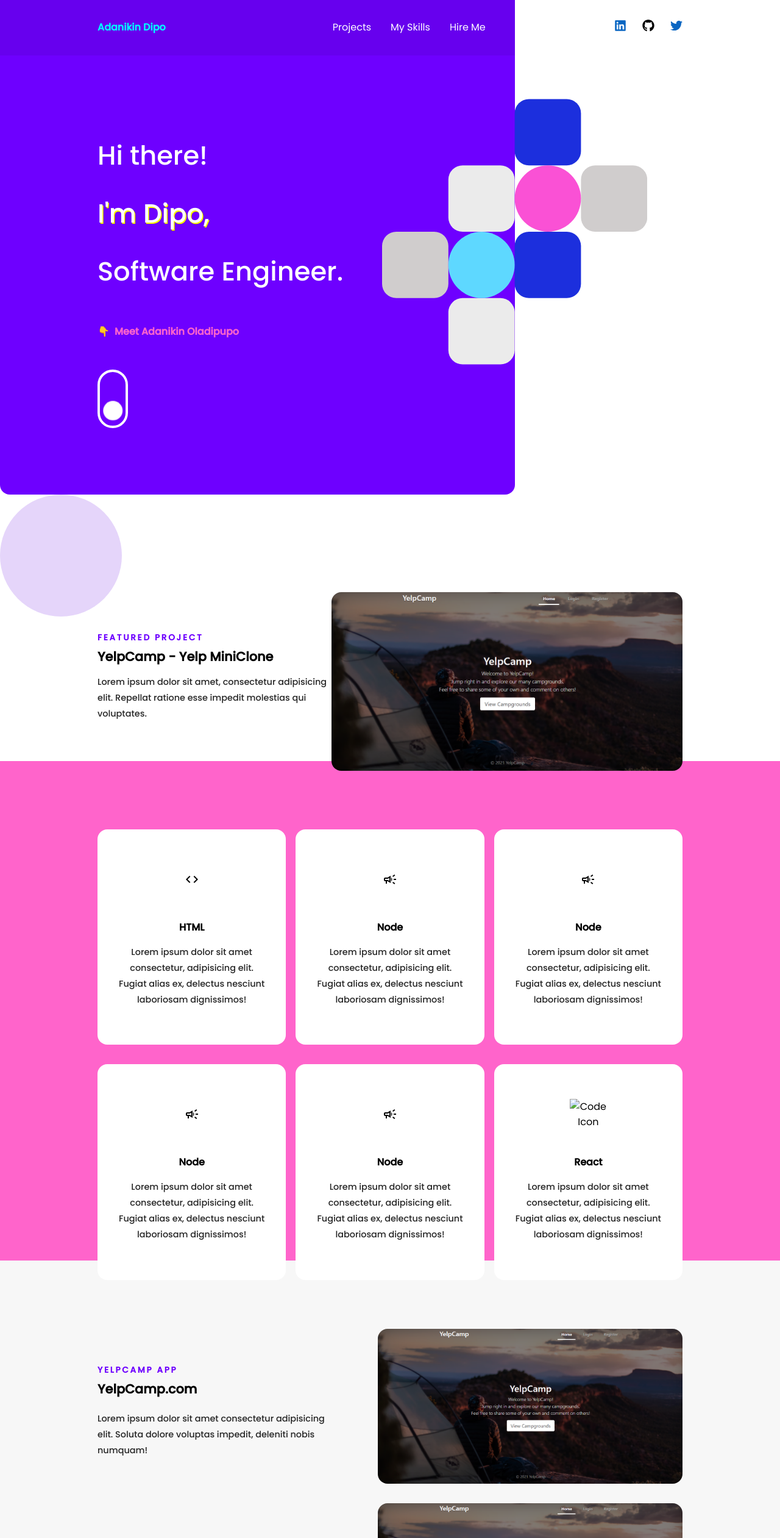
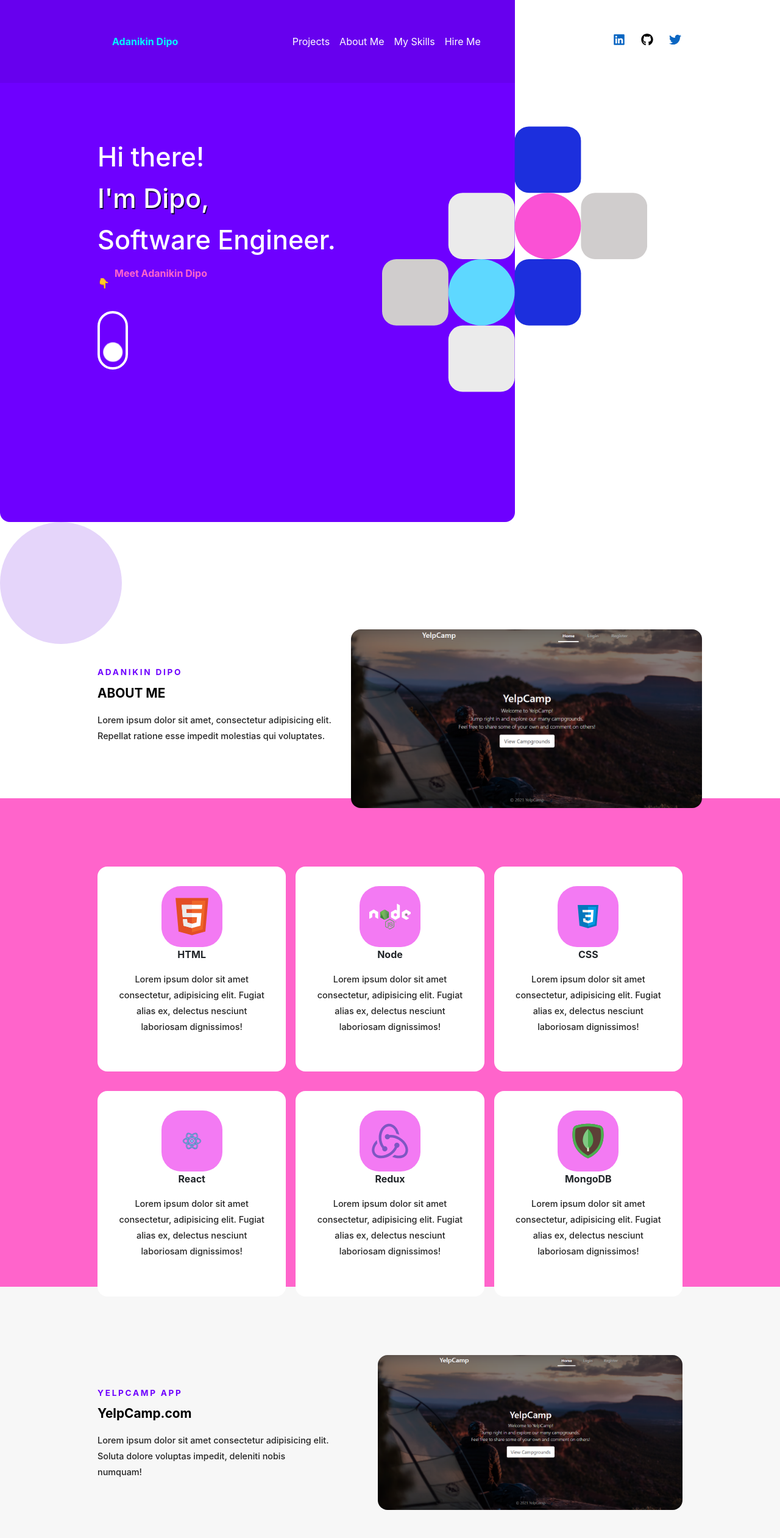
Before and after one commit to deeppsy/portfolio, a plain HTML site: page index.html in a window 1280 px wide. Shown: the top 2522 px of the page at 61% size. Drawn offline with nearby package versions, Linux system fonts and the light colour scheme.

Commit message:
finish second design with mano modification

```diff
--- a/index.html
+++ b/index.html
@@ -5,9 +5,16 @@
     <meta http-equiv="X-UA-Compatible" content="IE=edge" />
     <meta name="viewport" content="width=device-width, initial-scale=1.0" />
     <title>Adanikin Dipo</title>
+
     <link rel="stylesheet" href="style.css" />
     <link rel="stylesheet" href="media.css" />
     <link rel="stylesheet" href="animation.css" />
+    <link
+      rel="stylesheet"
+      href="https://maxcdn.bootstrapcdn.com/bootstrap/4.0.0/css/bootstrap.min.css"
+      integrity="sha384-Gn5384xqQ1aoWXA+058RXPxPg6fy4IWvTNh0E263XmFcJlSAwiGgFAW/dAiS6JXm"
+      crossorigin="anonymous"
+    />
 
     <script src="script.js" defer></script>
   </head>
@@ -15,13 +22,49 @@
   <body>
     <div class="nav-container">
       <header>
-        <a href="index.html" class="logo">Adanikin Dipo</a>
-        <nav>
-          <ul>
-            <li><a href="#projects">Projects</a></li>
-            <li><a href="#skills">My Skills</a></li>
-            <li><a href="#contact-me">Hire Me</a></li>
-          </ul>
+        <nav class="navbar navbar-expand-lg navbar-light">
+          <button
+            class="navbar-toggler"
+            type="button"
+            data-toggle="collapse"
+            data-target="#navbarNav"
+            aria-controls="navbarNav"
+            aria-expanded="false"
+            aria-label="Toggle navigation"
+          >
+            <span class="navbar-toggler-icon"></span>
+          </button>
+          <a class="navbar-brand" href="#contact-me">Hire Me</a>
+
+          <div class="collapse navbar-collapse" id="navbarNav">
+            <ul class="navbar-nav">
+              <li class="nav-item active">
+                <a class="nav-link logo" href="index.html"
+                  >Adanikin Dipo <span class="sr-only">(current)</span></a
+                >
+              </li>
+
+              <li class="nav-item">
+                <ul>
+                  <li class="nav-item">
+                    <a class="nav-link" href="#projects">Projects</a>
+                  </li>
+
+                  <li class="nav-item">
+                    <a class="nav-link" href="#about-me">About Me</a>
+                  </li>
+
+                  <li class="nav-item">
+                    <a class="nav-link" href="#skills">My Skills</a>
+                  </li>
+
+                  <li class="nav-item hide">
+                    <a class="nav-link" href="#contact-me">Hire Me</a>
+                  </li>
+                </ul>
+              </li>
+            </ul>
+          </div>
         </nav>
       </header>
       <div class="social-header">
@@ -93,7 +136,7 @@
         </div>
         <div class="meet stagger1">
           <span>👇</span>
-          <p>Meet Adanikin Oladipupo</p>
+          <p>Meet Adanikin Dipo</p>
         </div>
         <svg
           width="102"
@@ -197,11 +240,11 @@
       </svg>
     </div>
 
-    <section class="featured">
+    <section class="featured" id="about-me">
       <div class="left">
         <div class="inner transition2">
-          <p class="subtitle">Featured Project</p>
-          <a href="#" class="featured-title">YelpCamp - Yelp MiniClone</a>
+          <p class="subtitle">Adanikin Dipo</p>
+          <p class="featured-title">ABOUT ME</p>
           <p class="featured-desc">
             Lorem ipsum dolor sit amet, consectetur adipisicing elit. Repellat
             ratione esse impedit molestias qui voluptates.
@@ -219,8 +262,11 @@
       <div class="skills-container">
         <ul>
           <li class="transition2">
-            <div class="icon-container one">
-              <img src="/assets/code_black_24dp.svg" alt="Code Icon" />
+            <div class="icon-container">
+              <img
+                src="/images/html5-without-wordmark-color.svg"
+                alt="HTML Image"
+              />
             </div>
             <p class="skill-title">HTML</p>
             <p class="featured-desc skill-desc">
@@ -230,8 +276,8 @@
           </li>
 
           <li class="transition2">
-            <div class="icon-container two">
-              <img src="/assets/campaign_black_24dp.svg" alt="Code Icon" />
+            <div class="icon-container">
+              <img src="/images/node.svg" alt="Code Icon" />
             </div>
             <p class="skill-title">Node</p>
             <p class="featured-desc skill-desc">
@@ -241,10 +287,10 @@
           </li>
 
           <li class="transition2">
-            <div class="icon-container two">
-              <img src="/assets/campaign_black_24dp.svg" alt="Code Icon" />
+            <div class="icon-container">
+              <img src="/images/icons8-css3.svg" alt="Code Icon" />
             </div>
-            <p class="skill-title">Node</p>
+            <p class="skill-title">CSS</p>
             <p class="featured-desc skill-desc">
               Lorem ipsum dolor sit amet consectetur, adipisicing elit. Fugiat
               alias ex, delectus nesciunt laboriosam dignissimos!
@@ -252,10 +298,10 @@
           </li>
 
           <li class="transition2">
-            <div class="icon-container two">
-              <img src="/assets/campaign_black_24dp.svg" alt="Code Icon" />
+            <div class="icon-container">
+              <img src="/images/icons8-react.svg" alt="Code Icon" />
             </div>
-            <p class="skill-title">Node</p>
+            <p class="skill-title">React</p>
             <p class="featured-desc skill-desc">
               Lorem ipsum dolor sit amet consectetur, adipisicing elit. Fugiat
               alias ex, delectus nesciunt laboriosam dignissimos!
@@ -263,10 +309,10 @@
           </li>
 
           <li class="transition2">
-            <div class="icon-container two">
-              <img src="/assets/campaign_black_24dp.svg" alt="Code Icon" />
+            <div class="icon-container">
+              <img src="/images/icons8-redux.svg" alt="Code Icon" />
             </div>
-            <p class="skill-title">Node</p>
+            <p class="skill-title">Redux</p>
             <p class="featured-desc skill-desc">
               Lorem ipsum dolor sit amet consectetur, adipisicing elit. Fugiat
               alias ex, delectus nesciunt laboriosam dignissimos!
@@ -274,13 +320,10 @@
           </li>
 
           <li class="transition2">
-            <div class="icon-container three">
-              <img
-                src="/assets/maps_home_work_black_24dp.svg"
-                alt="Code Icon"
-              />
+            <div class="icon-container">
+              <img src="/images/icons8-mongodb.svg" alt="Code Icon" />
             </div>
-            <p class="skill-title">React</p>
+            <p class="skill-title">MongoDB</p>
             <p class="featured-desc skill-desc">
               Lorem ipsum dolor sit amet consectetur, adipisicing elit. Fugiat
               alias ex, delectus nesciunt laboriosam dignissimos!
@@ -396,6 +439,22 @@
     </section>
 
     <script
+      src="https://code.jquery.com/jquery-3.2.1.slim.min.js"
+      integrity="sha384-KJ3o2DKtIkvYIK3UENzmM7KCkRr/rE9/Qpg6aAZGJwFDMVNA/GpGFF93hXpG5KkN"
+      crossorigin="anonymous"
+    ></script>
+    <script
+      src="https://cdnjs.cloudflare.com/ajax/libs/popper.js/1.12.9/umd/popper.min.js"
+      integrity="sha384-ApNbgh9B+Y1QKtv3Rn7W3mgPxhU9K/ScQsAP7hUibX39j7fakFPskvXusvfa0b4Q"
+      crossorigin="anonymous"
+    ></script>
+    <script
+      src="https://maxcdn.bootstrapcdn.com/bootstrap/4.0.0/js/bootstrap.min.js"
+      integrity="sha384-JZR6Spejh4U02d8jOt6vLEHfe/JQGiRRSQQxSfFWpi1MquVdAyjUar5+76PVCmYl"
+      crossorigin="anonymous"
+    ></script>
+
+    <script
       src="https://cdnjs.cloudflare.com/ajax/libs/gsap/3.8.0/gsap.min.js"
       integrity="sha512-eP6ippJojIKXKO8EPLtsUMS+/sAGHGo1UN/38swqZa1ypfcD4I0V/ac5G3VzaHfDaklFmQLEs51lhkkVaqg60Q=="
       crossorigin="anonymous"
--- a/media.css
+++ b/media.css
@@ -19,7 +19,7 @@
     display: flex;
     justify-content: center;
   }
-  */ .right {
+  .right {
     margin-left: 2em;
     margin-top: 1em;
   }
@@ -51,6 +51,23 @@
   }
 }
 
+@media only screen and (min-width: 990px) {
+  nav .navbar-brand {
+    display: none;
+  }
+  li.hide {
+    display: unset;
+  }
+  ul.navbar-nav {
+    width: 100%;
+    display: flex;
+    justify-content: space-between;
+  }
+  header div ul {
+    flex-direction: row;
+  }
+}
+
 @media only screen and (min-width: 1050px) {
   .hero {
     height: 90vh;
@@ -67,20 +84,22 @@
     padding: 2em 2em 2em 4em;
   }
   .social-header {
-    padding: 2em 4em 2em 0;
+    padding: 2em 4em 2em 4em;
   }
   section {
     padding: 4em;
   }
 
   .social-header {
-    display: block;
+    display: grid;
+    place-items: center;
   }
   .social-header ul {
     display: flex;
     justify-content: space-between;
     width: 7em;
     float: right;
+    margin-bottom: 0;
   }
 
   .hero {
@@ -121,7 +140,7 @@
     padding: 2em 2em 2em 10em;
   }
   .social-header {
-    padding: 2em 10em 2em 0em;
+    padding: 2em 10em 2em 10em;
   }
   section {
     padding: 10em 10em 4em 10em;
@@ -136,7 +155,7 @@
     padding: 2em 2em 2em 20em;
   }
   .social-header {
-    padding: 2em 20em 2em 0em;
+    padding: 2em 20em 2em 20em;
   }
   section {
     padding: 6em 20em 4em 20em;
--- a/style.css
+++ b/style.css
@@ -1,8 +1,4 @@
-@import url("https://fonts.googleapis.com/css2?family=Poppins:wght@200;400;500&display=swap");
-* {
-  box-sizing: border-box;
-  scroll-behavior: smooth;
-}
+@import url("https://fonts.googleapis.com/css2?family=Inter:wght@200;400;500&display=swap");
 
 /* ************************ */
 /* RESETS */
@@ -10,7 +6,7 @@
 
 body {
   margin: 0;
-  font-family: "Poppins", sans-serif;
+  font-family: "Inter", sans-serif;
   height: 100vh;
 }
 
@@ -43,9 +39,12 @@ img {
 .nav-container {
   background-color: #6700ee;
 }
+.nav-container button {
+  border: none;
+}
 
 .nav-container a {
-  color: white;
+  color: white !important;
 }
 
 header {
@@ -55,17 +54,30 @@ header {
 }
 
 header .logo {
-  color: #00f7ff;
+  color: #00f7ff !important;
   font-weight: bold;
 }
 
-header nav ul {
+header div ul {
   display: flex;
+  flex-direction: column;
 }
 
-header nav ul a {
+header div ul a {
   display: block; /* because we need padding*/
   padding: 0 1em;
+}
+
+li.hide {
+  display: none;
+}
+
+.nav-link {
+  padding: 1rem 0.5rem !important;
+}
+
+.navbar-toggler-icon {
+  background-image: url("./assets/toggleIcon.svg") !important;
 }
 
 .social-header,
@@ -88,7 +100,7 @@ header nav ul a {
 
 .hero .name {
   font-size: 2.5em;
-  text-shadow: 0.035em 0.035em 0 yellow, 0.035em 0.035em 0 blue,
+  text-shadow: 0.035em 0.035em 0 #130341, 0.035em 0.035em 0 blue,
     0.035em 0.035em 0 red, 0.035em 0.035em 0 black;
 }
 .meet {
@@ -178,16 +190,14 @@ section {
   display: grid;
   place-content: center;
   margin: 0 auto; /* to remove */
+  background-color: #f37af3;
+
+  border-radius: 2em;
+  padding: 0 1em;
 }
 
-.skills-container ul li .icon-container.one {
-  width: 50px;
-}
-.skills-container ul li .icon-container.two {
+.skills-container ul li .icon-container {
   width: 100px;
-}
-.skills-container ul li .icon-container.three {
-  width: 60px;
 }
 
 .skill-title {
@@ -201,6 +211,10 @@ section {
   background-color: #f7f7f7;
 }
 
+.portfolio-container {
+  margin-bottom: 6em;
+}
+
 .portfolio-container a img {
   border-radius: 1em;
   margin-bottom: 2em;
@@ -209,10 +223,12 @@ section {
 .contact-me {
   background-color: #03080a;
   text-align: unset;
+  border-radius: 2em;
 }
 
-.contact-me .featured-title {
-  color: #d73333;
+.contact-me .featured-title,
+.contact-me .subtitle {
+  color: #fff;
 }
 
 .contact-me .inner {
@@ -246,7 +262,7 @@ section {
   position: relative;
   width: 100%;
   height: 2.2em;
-  color: #45f3ff;
+  color: #6c63ff;
 }
 
 .contact-me .row .input-box input,
@@ -288,7 +304,7 @@ section {
   display: block;
   width: 100%;
   height: 2px;
-  background-color: #45f3ff;
+  background-color: #6c63ff;
   transition: 0.5s;
   border-radius: 2px;
   pointer-events: none;
@@ -328,14 +344,24 @@ button[type="submit"] {
   border: none;
   padding: 0.5em 1em;
   font-size: 1em;
-  background: linear-gradient(165deg, #0052ff 0%, #ff00d0 100%) border-box;
+  background: #4e54c8; /* fallback for old browsers */
+  background: -webkit-linear-gradient(
+    to right,
+    #8f94fb,
+    #4e54c8
+  ); /* Chrome 10-25, Safari 5.1-6 */
+  background: linear-gradient(
+    to right,
+    #8f94fb,
+    #4e54c8
+  ); /* W3C, IE 10+/ Edge, Firefox 16+, Chrome 26+, Opera 12+, Safari 7+ */
   color: white;
   font-weight: 500;
   border-radius: 0.5em;
   transition: all 0.2s ease-out;
   cursor: pointer;
 }
-button[type="submit"]:hover {
+button[type="submit"]:hover,
+button[type="submit"]:focus {
   transform: translateY(-3px);
-  background: linear-gradient(155deg, #0a4cdb 0%, #c50aa3 100%) border-box;
 }
```
Also changed, not shown: assets/toggleIcon.svg (added), images/HTML.png (deleted), images/css.png (deleted), images/html5-without-wordmark-color.svg (added), images/icons8-css3.svg (added), images/icons8-mongodb.svg (added), images/icons8-react.svg (added), images/icons8-redux.svg (added), images/js.png (deleted), images/node.svg (added), images/react.png (deleted).
